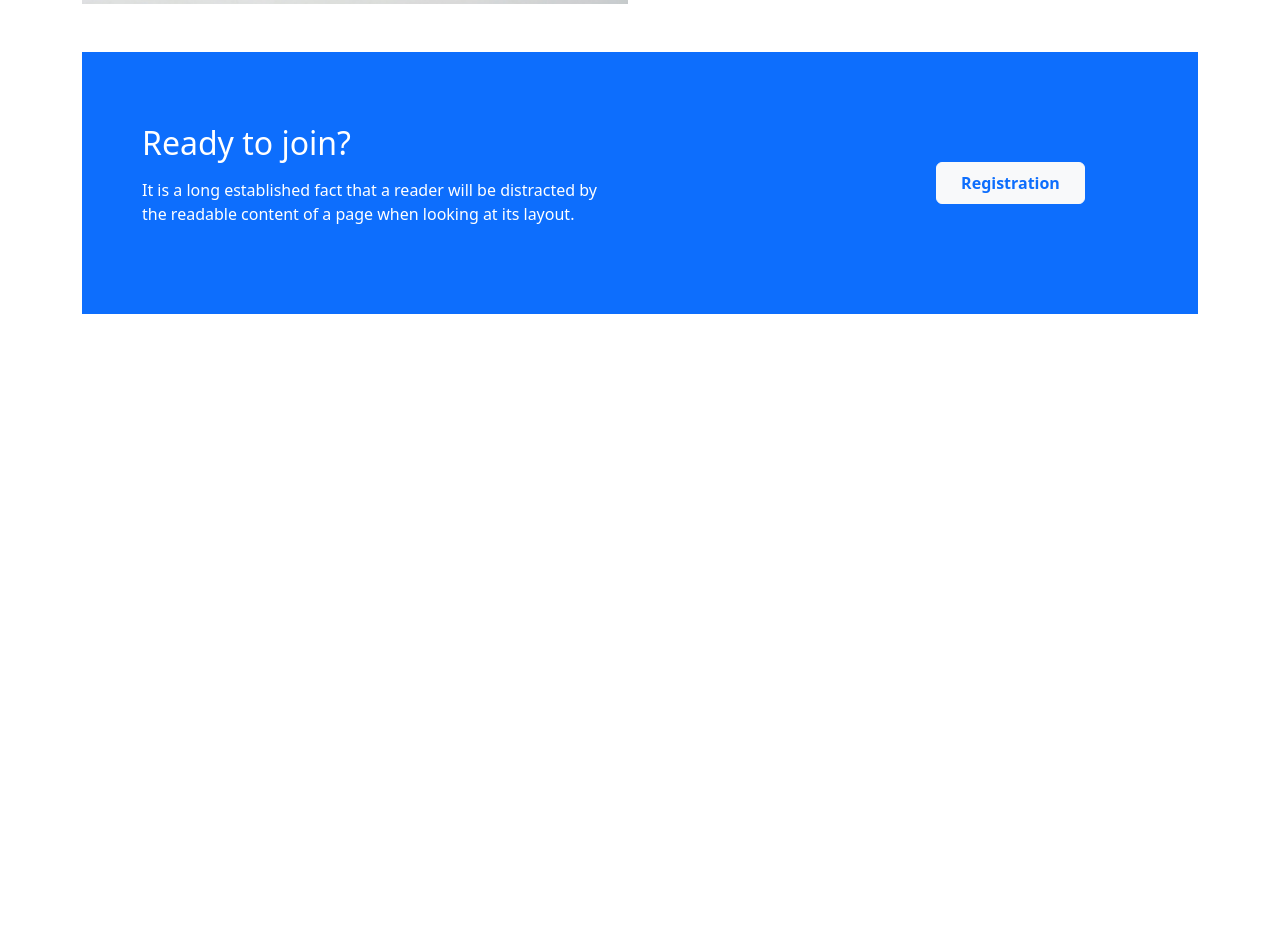
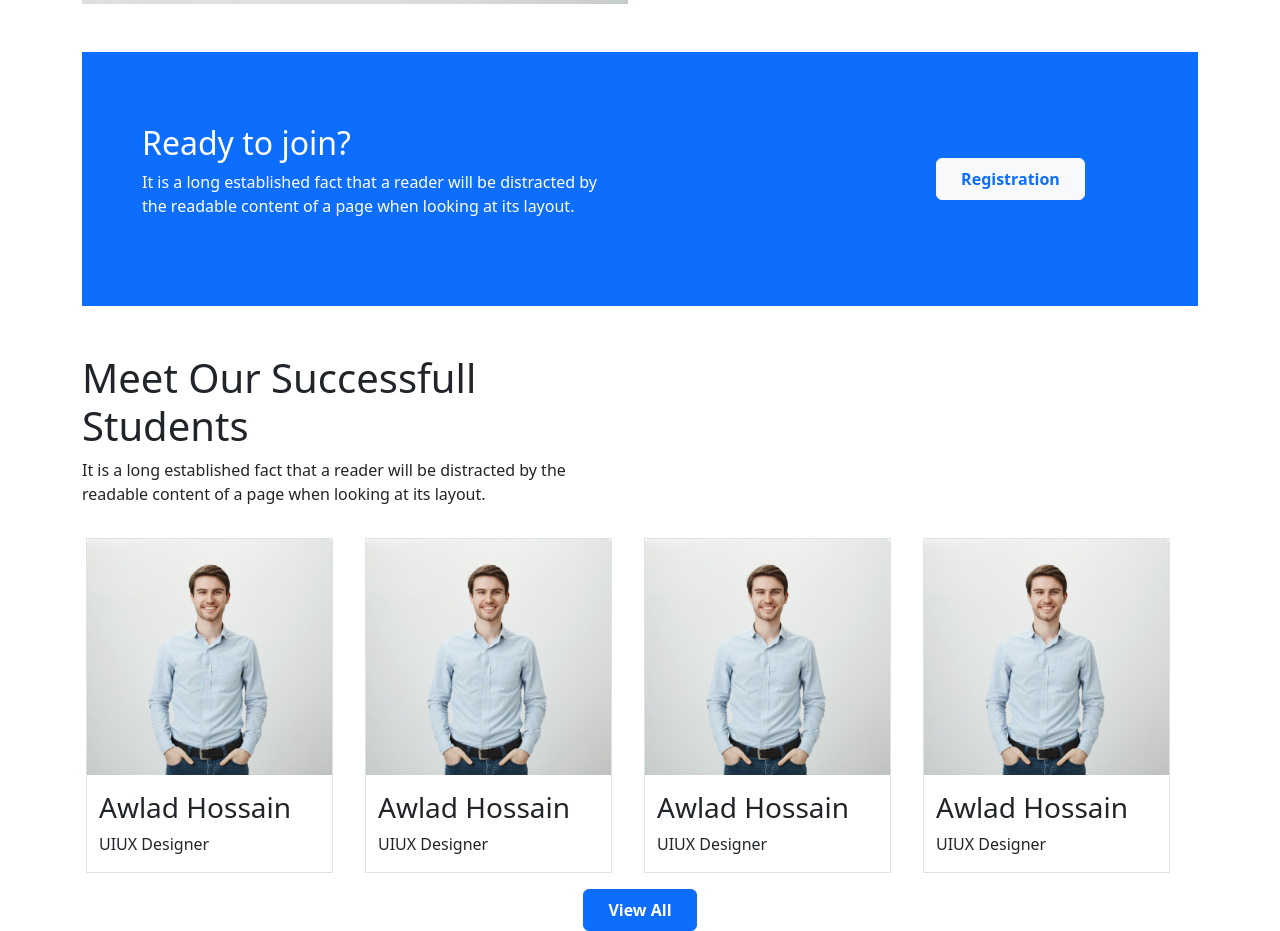
Before and after one commit to habibur420/edtech-website, a plain HTML site: page index.html in a window 1280 px wide. Shown: the part 2440-3371 px from the top of the page. Before the commit the page ends 2802 px from the top, so only its background shows below. Drawn offline with nearby package versions, Linux system fonts and the light colour scheme.

Commit message:
Successfull Student added

```diff
--- a/index.html
+++ b/index.html
@@ -58,7 +58,7 @@
                 <div class="carousel-caption d-md-block h-75 d-flex align-items-center sm:align-items-end">
                    <div class="container">
                     <h1 class="display-3 fw-bold">Get Started Digital Learning</h1>
-                    <p class="container">It is a long established fact that a reader will be distracted by the readable
+                    <p class="container normal-text">It is a long established fact that a reader will be distracted by the readable
                       content of a page when looking at its layout.</p>
                       <a href="" class="btn btn-primary px-4 py-2 fw-bold ">Get Started</a>
                    </div>
@@ -69,7 +69,7 @@
                 <div class="carousel-caption d-md-block h-75 d-flex align-items-center sm:align-items-end">
                   <div>
                    <h1 class="display-3 fw-bold">Get Started Digital Learning</h1>
-                   <p>It is a long established fact that a reader will be distracted by the readable
+                   <p class="normal-text">It is a long established fact that a reader will be distracted by the readable
                      content of a page when looking at its layout.</p>
                      <a href="" class="btn btn-primary px-4 py-2 fw-bold ">Get Started</a>
                   </div>
@@ -80,7 +80,7 @@
                 <div class="carousel-caption d-md-block h-75 d-flex align-items-center sm:align-items-end">
                   <div>
                    <h1 class="display-3 fw-bold">Get Started Digital Learning</h1>
-                   <p>It is a long established fact that a reader will be distracted by the readable
+                   <p class="normal-text">It is a long established fact that a reader will be distracted by the readable
                      content of a page when looking at its layout.</p>
                      <a href="" class="btn btn-primary px-4 py-2 fw-bold ">Get Started</a>
                   </div>
@@ -239,12 +239,12 @@
         <section class="container py-5">
             <div class=" py-5 bg-primary">
               <div class="row py-4 px-5 container text-white">
-                <div class="col-lg-9 px-4 d-flex justify-content-center align-items-center">
+                <div class="col-lg-9 col-12 px-4 d-flex justify-content-center align-items-center">
                   <div>
                      <div class="row">
-                       <div class="col-lg-8 join">
-                        <h2 class="pb-2">Ready to join?</h2>
-                        <p>It is a long established fact that a reader
+                       <div class="col-lg-8 col-12 join">
+                        <h2 class="">Ready to join?</h2>
+                        <p class="normal-text">It is a long established fact that a reader
                          will be distracted by the readable content
                          of a page when looking at its layout.</p>
                        </div>
@@ -257,6 +257,56 @@
              </div>
             </div>
         </section>
+        <!-- Successfull Students -->
+        <section class="container">
+            <div class="row">
+              <div class="col-lg-6 successfull-info">
+                 <h1>Meet Our Successfull Students</h1>
+                 <p>It is a long established fact that a reader will be distracted by the readable content of a page when looking at its layout.</p>
+              </div>
+              <div class="row">
+                <div class="col-lg-3 col-md-6 col-sm-6 p-3">
+                    <div class="border">
+                      <img class="w-100 pb-3" src="images/student/student-1.png" alt="">
+                      <div class="container">
+                       <h3>Awlad Hossain</h4>
+                       <p>UIUX Designer</p>
+                      </div>
+                    </div>
+                </div>
+                <div class="col-lg-3 col-md-6 col-sm-6 p-3">
+                    <div class="border">
+                      <img class="w-100 pb-3" src="images/student/student-1.png" alt="">
+                      <div class="container">
+                       <h3>Awlad Hossain</h4>
+                       <p>UIUX Designer</p>
+                      </div>
+                    </div>
+                </div>
+                <div class="col-lg-3 col-md-6 col-sm-6 p-3">
+                    <div class="border">
+                      <img class="w-100 pb-3" src="images/student/student-1.png" alt="">
+                      <div class="container">
+                       <h3>Awlad Hossain</h4>
+                       <p>UIUX Designer</p>
+                      </div>
+                    </div>
+                </div>
+                <div class="col-lg-3 col-md-6 col-sm-6 p-3">
+                    <div class="border">
+                      <img class="w-100 pb-3" src="images/student/student-1.png" alt="">
+                      <div class="container">
+                       <h3>Awlad Hossain</h4>
+                       <p>UIUX Designer</p>
+                      </div>
+                    </div>
+                </div>
+              </div>
+            </div>
+             <div class="text-center">
+              <a href="" class="btn btn-primary px-4 py-2 text-white fw-bold">View All</a>
+             </div>
+        </section>
      </main>
      <!-- Main Section Ends -->
      <!-- Main Section Ends -->
--- a/style.css
+++ b/style.css
@@ -21,6 +21,9 @@
 @media screen and (max-width:768px) {
     .carousel-caption h1{
         font-size: 30px; }
+        .successfull-info{
+            text-align: center;
+        }
 }
 @media screen and (max-width:500px) {
     .carousel-caption h1{
@@ -33,7 +36,7 @@
 }
 @media screen and (max-width:320px) {
     .carousel-caption h1{
-     font-size: 12px;  }
-    .carousel-caption p{
+     font-size: 10px;}
+    .normal-text{
         font-size: 7px; }
 }
```
